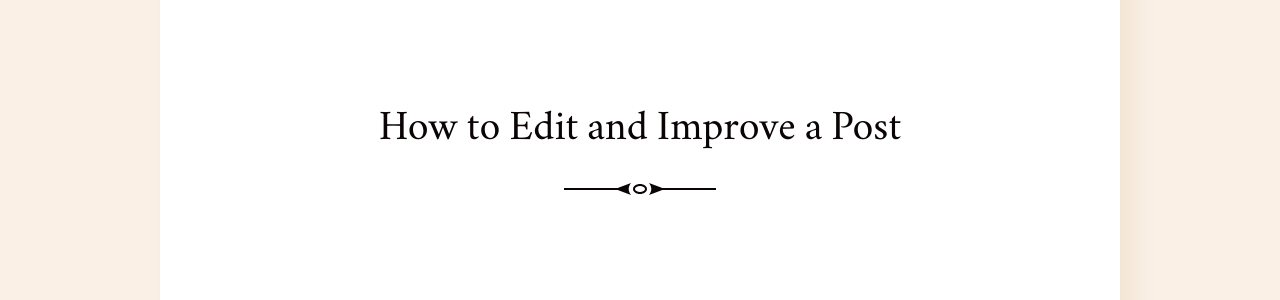
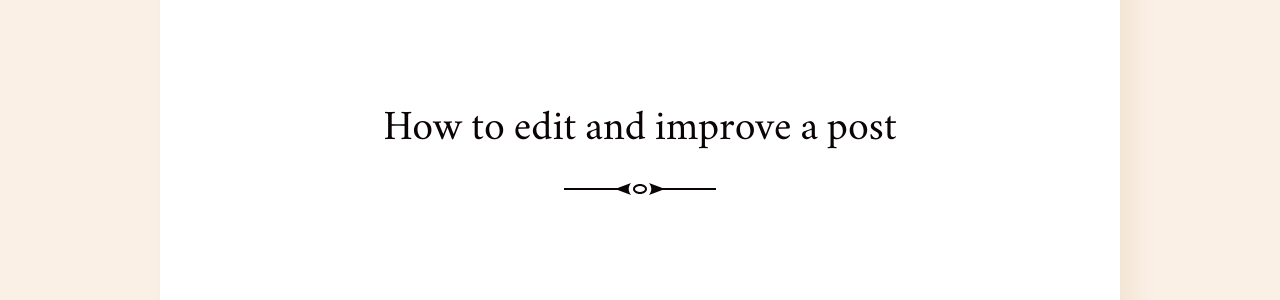
Before and after one commit to batterypointwriting/batterypointwriting.github.io, a Jekyll site: the page built from edit-your-post.md, in a window 1280 px wide. Shown: the part 189-489 px from the top of the page. Built offline with Jekyll 4.4.1, drawn with Linux system fonts in a browser that asks for light colours.

```diff
--- a/edit-your-post.md
+++ b/edit-your-post.md
@@ -1,7 +1,7 @@
 ---
 layout: post
 author: "Iggy & Raf"
-title: How to Edit and Improve a Post
+title: How to edit and improve a post
 ---
 We encourage you to edit your posts. To improve your piece you could ask yourself the following questions:
 
```
